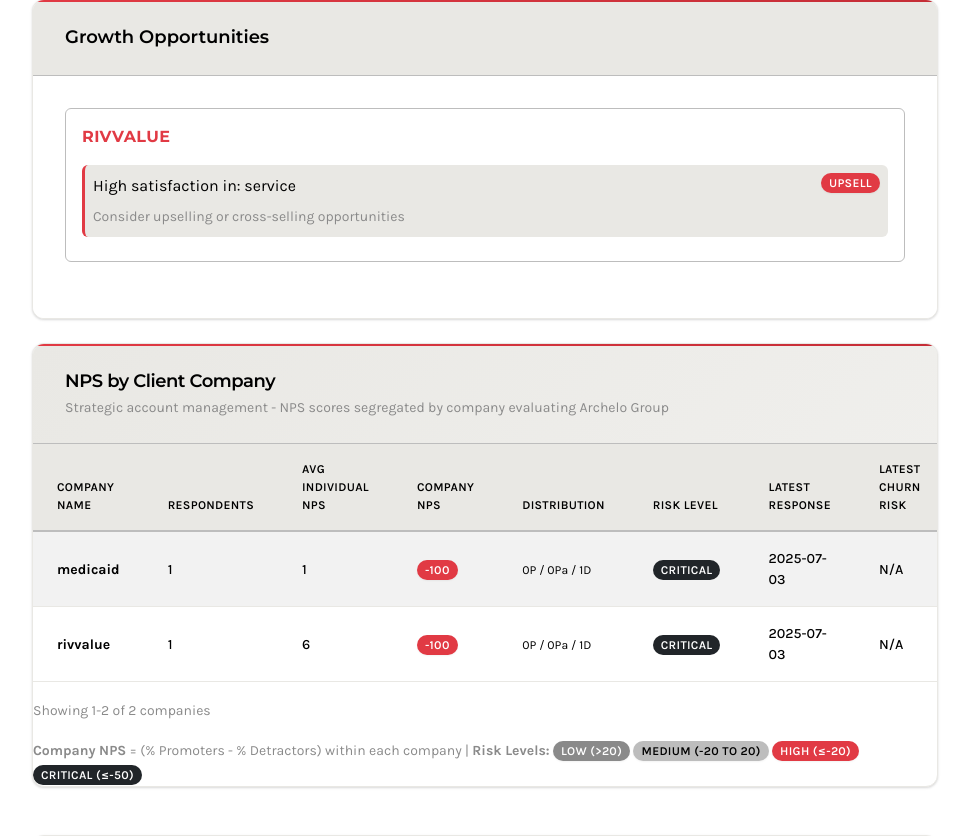
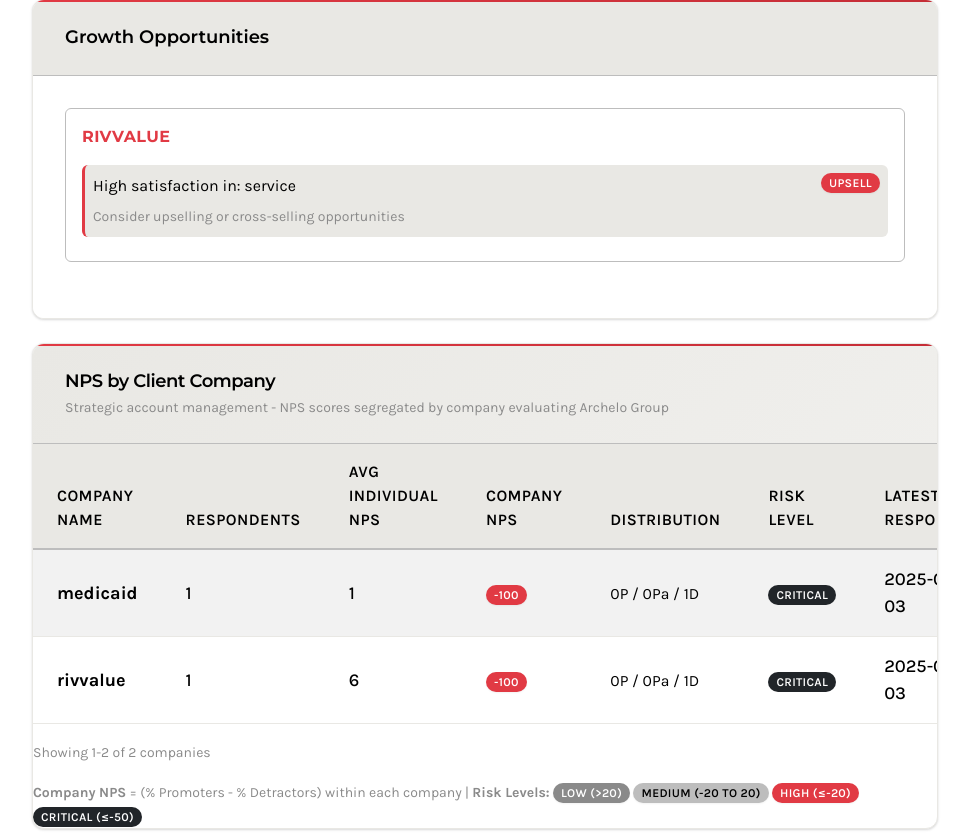
Before and after one commit to rivvalue/voia-docs, a Flask app: page /dashboard in a window 1280 px wide. Shown: the part 2244-3080 px from the top of the page, without its empty margins (155-1124 px from the left). Run offline with Flask 3, Linux system fonts and the light colour scheme; data comes from the database, SQL or seed files in the repository; data that the repository does not hold is empty.

Commit message:
Improve dashboard readability and visual appeal with updated fonts and chart configurations
Update CSS for increased font sizes in menus and table headers. Adjust JavaScript for dashboard charts to increase font sizes, capitalize axis labels, and reorder NPS and Total Responses cards, including color changes for NPS.

Replit-Commit-Author: Agent
Replit-Commit-Session-Id: a2fe9093-2e16-48b5-8de4-0e75c9b14d8a
Replit-Commit-Checkpoint-Type: intermediate_checkpoint
Replit-Commit-Screenshot-Url: https://storage.googleapis.com/screenshot-production-us-central1/eca66c11-1e52-49de-a7f4-cfa95608a870/a2fe9093-2e16-48b5-8de4-0e75c9b14d8a/eI3brFd

```diff
--- a/static/css/custom.css
+++ b/static/css/custom.css
@@ -1186,7 +1186,7 @@ canvas {
     background-color: var(--primary-white);
     color: var(--primary-black);
     margin-bottom: 0;
-    font-size: var(--font-size-sm);
+    font-size: var(--font-size-lg);
 }
 
 .table th {
@@ -1194,7 +1194,7 @@ canvas {
     border-color: var(--medium-gray);
     color: var(--primary-black);
     font-weight: 600;
-    font-size: var(--font-size-xs);
+    font-size: var(--font-size-base);
     text-transform: uppercase;
     letter-spacing: var(--letter-spacing-wide);
     padding: var(--spacing-md) var(--spacing-lg);
--- a/static/js/dashboard.js
+++ b/static/js/dashboard.js
@@ -153,7 +153,7 @@ function createNpsChart() {
                         padding: 20,
                         font: {
                             family: 'Karla',
-                            size: 13,
+                            size: 15,
                             weight: '500'
                         }
                     }
@@ -296,13 +296,19 @@ function createRatingsChart() {
                     max: 5,
                     ticks: {
                         color: '#000000',
-                        stepSize: 1
+                        stepSize: 1,
+                        font: {
+                            size: 14
+                        }
                     },
                     grid: {
                         color: '#BDBDBD'
                     },
                     pointLabels: {
-                        color: '#000000'
+                        color: '#000000',
+                        font: {
+                            size: 14
+                        }
                     }
                 }
             }
@@ -354,7 +360,10 @@ function createThemesChart() {
                 y: {
                     beginAtZero: true,
                     ticks: {
-                        color: '#000000'
+                        color: '#000000',
+                        font: {
+                            size: 14
+                        }
                     },
                     grid: {
                         color: '#E9E8E4'
@@ -363,7 +372,10 @@ function createThemesChart() {
                 x: {
                     beginAtZero: true,
                     ticks: {
-                        color: '#000000'
+                        color: '#000000',
+                        font: {
+                            size: 14
+                        }
                     },
                     grid: {
                         color: '#E9E8E4'
@@ -416,7 +428,10 @@ function createTenureChart() {
                     position: 'bottom',
                     labels: {
                         color: '#000000',
-                        padding: 20
+                        padding: 20,
+                        font: {
+                            size: 14
+                        }
                     }
                 }
             }
@@ -477,7 +492,10 @@ function createGrowthFactorChart() {
                     beginAtZero: true,
                     ticks: {
                         color: '#000000',
-                        stepSize: 1
+                        stepSize: 1,
+                        font: {
+                            size: 14
+                        }
                     },
                     grid: {
                         color: '#E9E8E4'
@@ -485,7 +503,10 @@ function createGrowthFactorChart() {
                 },
                 x: {
                     ticks: {
-                        color: '#000000'
+                        color: '#000000',
+                        font: {
+                            size: 14
+                        }
                     },
                     grid: {
                         color: '#E9E8E4'
```
